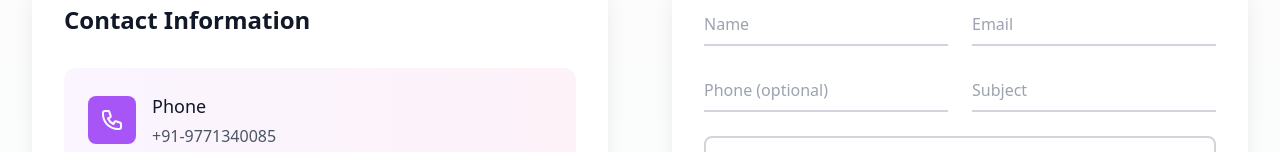
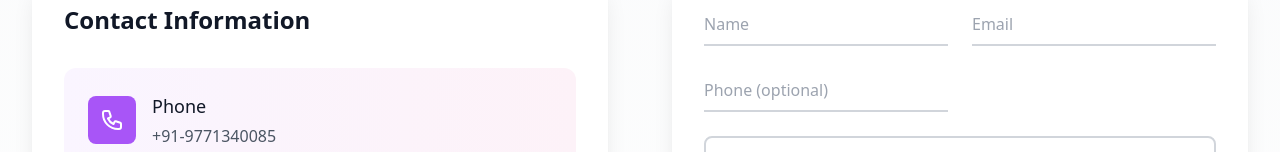
Before and after one commit to sanjay-murmu-au9/7click, a React (Vite) app: page /contact in a window 1280 px wide. Shown: the part 404-556 px from the top of the page. Built offline with nearby package versions, Linux system fonts and the light colour scheme.

Commit message:
Add sendLead API utility and integrate with ContactForm component

```diff
--- /dev/null
+++ b/src/assets/sendLead.ts
@@ -0,0 +1,27 @@
+// API utility for sending contact form data
+export async function sendLead(data: {
+  name: string;
+  email: string;
+  phone?: string;
+  message: string;
+}) {
+  const res = await fetch(
+    "https://digldzbwgoqnwuhpdjuw.supabase.co/functions/v1/send-email",
+    {
+      method: "POST",
+      headers: {
+        "Content-Type": "application/json",
+        Authorization: `Bearer ${import.meta.env.VITE_SUPABASE_ANON_KEY}`,
+      },
+      body: JSON.stringify(data),
+    }
+  );
+
+  const json = await res.json();
+
+  if (!res.ok) {
+    throw new Error(json.error || "Something went wrong");
+  }
+
+  return json;
+}
--- a/src/components/ContactForm.tsx
+++ b/src/components/ContactForm.tsx
@@ -1,5 +1,6 @@
 import { useState } from 'react'
 import type { FormEvent } from 'react'
+import { sendLead } from '../assets/sendLead'
 
 export default function ContactForm() {
   const [formData, setFormData] = useState({
@@ -12,16 +13,27 @@ export default function ContactForm() {
 
   const [isSubmitting, setIsSubmitting] = useState(false)
   const [showSuccess, setShowSuccess] = useState(false)
+  const [error, setError] = useState<string | null>(null)
 
   const handleSubmit = async (e: FormEvent) => {
     e.preventDefault()
     setIsSubmitting(true)
-    // Simulate API call
-    await new Promise(resolve => setTimeout(resolve, 1000))
-    console.log('Form submitted:', formData)
-    setIsSubmitting(false)
-    setShowSuccess(true)
-    setTimeout(() => setShowSuccess(false), 3000)
+    setError(null)
+    try {
+      await sendLead({
+        name: formData.name,
+        email: formData.email,
+        phone: formData.phone,
+        message: formData.message,
+      })
+      setShowSuccess(true)
+      setFormData({ name: '', email: '', phone: '', subject: '', message: '' })
+      setTimeout(() => setShowSuccess(false), 3000)
+    } catch (err: any) {
+      setError(err.message || 'Something went wrong')
+    } finally {
+      setIsSubmitting(false)
+    }
   }
 
   return (
@@ -34,6 +46,14 @@ export default function ContactForm() {
             <path fillRule="evenodd" d="M10 18a8 8 0 100-16 8 8 0 000 16zm3.707-9.293a1 1 0 00-1.414-1.414L9 10.586 7.707 9.293a1 1 0 00-1.414 1.414l2 2a1 1 0 001.414 0l4-4z" clipRule="evenodd" />
           </svg>
           Message sent successfully!
+        </div>
+      )}
+      {error && (
+        <div className="absolute top-4 left-4 bg-red-100 border border-red-400 text-red-700 px-4 py-2 rounded-lg flex items-center animate-fade-in">
+          <svg className="w-5 h-5 mr-2" fill="currentColor" viewBox="0 0 20 20">
+            <path fillRule="evenodd" d="M18 10A8 8 0 11.001 10 8 8 0 0118 10zm-8-4a1 1 0 00-1 1v2a1 1 0 002 0V7a1 1 0 00-1-1zm0 8a1 1 0 100-2 1 1 0 000 2z" clipRule="evenodd" />
+          </svg>
+          {error}
         </div>
       )}
 
@@ -98,24 +118,7 @@ export default function ContactForm() {
             </label>
           </div>
 
-          <div className="relative">
-            <input
-              type="text"
-              name="subject"
-              id="subject"
-              value={formData.subject}
-              onChange={(e) => setFormData({ ...formData, subject: e.target.value })}
-              className="peer w-full border-0 border-b-2 border-gray-300 px-0 py-2 placeholder:text-transparent focus:border-indigo-500 focus:outline-none focus:ring-0"
-              placeholder="Subject"
-              required
-            />
-            <label
-              htmlFor="subject"
-              className="absolute left-0 -top-3.5 text-sm text-gray-600 transition-all peer-placeholder-shown:top-2 peer-placeholder-shown:text-base peer-placeholder-shown:text-gray-400 peer-focus:-top-3.5 peer-focus:text-sm peer-focus:text-indigo-600"
-            >
-              Subject
-            </label>
-          </div>
+          {/* Subject field removed for API compatibility */}
         </div>
 
         <div className="relative">
```
